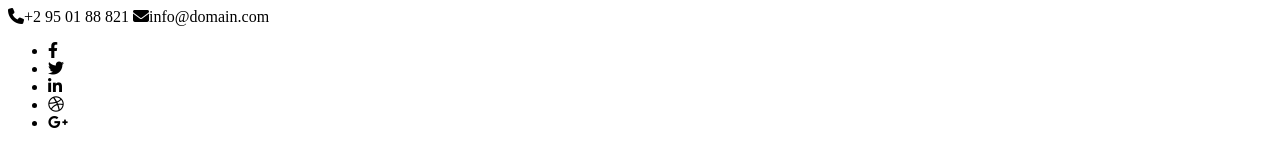
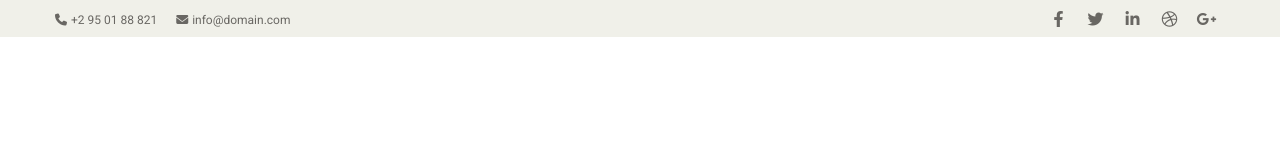
Before and after one commit to lockunlatui/html-pure-e-shopper-clone, a plain HTML site: page index.html in a window 1280 px wide. Drawn offline with Linux system fonts and the light colour scheme.

Commit message:
add css into top nav

```diff
--- a/index.css
+++ b/index.css
@@ -0,0 +1,203 @@
+/* http://meyerweb.com/eric/tools/css/reset/
+   v2.0 | 20110126
+   License: none (public domain)
+*/
+
+html,
+body,
+div,
+span,
+applet,
+object,
+iframe,
+h1,
+h2,
+h3,
+h4,
+h5,
+h6,
+p,
+blockquote,
+pre,
+a,
+abbr,
+acronym,
+address,
+big,
+cite,
+code,
+del,
+dfn,
+em,
+img,
+ins,
+kbd,
+q,
+s,
+samp,
+small,
+strike,
+strong,
+sub,
+sup,
+tt,
+var,
+b,
+u,
+i,
+center,
+dl,
+dt,
+dd,
+ol,
+ul,
+li,
+fieldset,
+form,
+label,
+legend,
+table,
+caption,
+tbody,
+tfoot,
+thead,
+tr,
+th,
+td,
+article,
+aside,
+canvas,
+details,
+embed,
+figure,
+figcaption,
+footer,
+header,
+hgroup,
+menu,
+nav,
+output,
+ruby,
+section,
+summary,
+time,
+mark,
+audio,
+video {
+  margin: 0;
+  padding: 0;
+  border: 0;
+  font-size: 100%;
+  font: inherit;
+  vertical-align: baseline;
+}
+/* HTML5 display-role reset for older browsers */
+article,
+aside,
+details,
+figcaption,
+figure,
+footer,
+header,
+hgroup,
+menu,
+nav,
+section {
+  display: block;
+}
+body {
+  line-height: 1;
+}
+ol,
+ul {
+  list-style: none;
+}
+blockquote,
+q {
+  quotes: none;
+}
+blockquote:before,
+blockquote:after,
+q:before,
+q:after {
+  content: "";
+  content: none;
+}
+table {
+  border-collapse: collapse;
+  border-spacing: 0;
+}
+
+/** Common **/
+body {
+  font-family: "Roboto", sans-serif;
+}
+
+/** Begin Top Nav */
+.top-nav-container {
+  background-color: #f0f0e9;
+}
+
+.top-nav {
+  max-width: 1170px;
+  margin: 0 auto;
+  display: flex;
+  justify-content: space-between;
+  align-items: center;
+  height: 37px;
+  color: #696763;
+}
+
+.phone-nav,
+.email-nav {
+  font-size: 12px;
+  cursor: pointer;
+}
+
+.phone-nav > i,
+.email-nav > i {
+  margin-right: 4px;
+}
+
+.email-nav {
+  margin-left: 15px;
+}
+
+.right-top-nav {
+  display: flex;
+}
+
+.right-top-nav > li {
+  display: flex;
+  align-items: center;
+  justify-content: center;
+  width: 37px;
+  height: 37px;
+  cursor: pointer;
+}
+
+.right-top-nav > li:hover {
+  transition: all 1s;
+  color: white;
+}
+
+.right-top-nav > li:nth-of-type(1):hover {
+  background-color: #0083c9;
+}
+
+.right-top-nav > li:nth-of-type(2):hover {
+  background-color: #5bbcec;
+}
+
+.right-top-nav > li:nth-of-type(3):hover {
+  background-color: #ff4518;
+}
+
+.right-top-nav > li:nth-of-type(4):hover {
+  background-color: #90c9dc;
+}
+
+.right-top-nav > li:nth-of-type(5):hover {
+  background-color: #ce3c2d;
+}
+/** End Top Nav */
--- a/index.html
+++ b/index.html
@@ -10,21 +10,33 @@
       crossorigin="anonymous"
       referrerpolicy="no-referrer"
     />
+    <link rel="preconnect" href="https://fonts.googleapis.com" />
+    <link rel="preconnect" href="https://fonts.gstatic.com" crossorigin />
+    <link
+      href="https://fonts.googleapis.com/css2?family=Roboto:ital,wght@0,100;0,300;0,400;0,500;0,700;0,900;1,100;1,300;1,400;1,500;1,700;1,900&display=swap"
+      rel="stylesheet"
+    />
+    <link rel="stylesheet" href="./index.css" />
   </head>
 
   <body>
     <!-- BEGIN HEADER -->
     <header>
+      <div class="top-nav-container">
         <div class="top-nav">
           <!-- BEGIN LEFT TOP NAV -->
           <div class="left-top-nav">
-          <span><i class="fa-solid fa-phone"></i>+2 95 01 88 821</span>
-          <span><i class="fa-solid fa-envelope"></i>info@domain.com</span>
+            <span class="phone-nav"
+              ><i class="fa-solid fa-phone"></i>+2 95 01 88 821</span
+            >
+            <span class="email-nav"
+              ><i class="fa-solid fa-envelope"></i>info@domain.com</span
+            >
           </div>
           <!-- END LEFT TOP NAV-->
 
           <!-- BEGIN RIGHT TOP NAV -->
-        <ul>
+          <ul class="right-top-nav">
             <li><i class="fa-brands fa-facebook-f"></i></li>
             <li><i class="fa-brands fa-twitter"></i></li>
             <li><i class="fa-brands fa-linkedin-in"></i></li>
@@ -33,6 +45,7 @@
           </ul>
           <!-- END RIGHT TOP NAV-->
         </div>
+      </div>
     </header>
     <!-- END HEADER-->
   </body>
```
Lines whose indentation alone changed are shown as unchanged.
